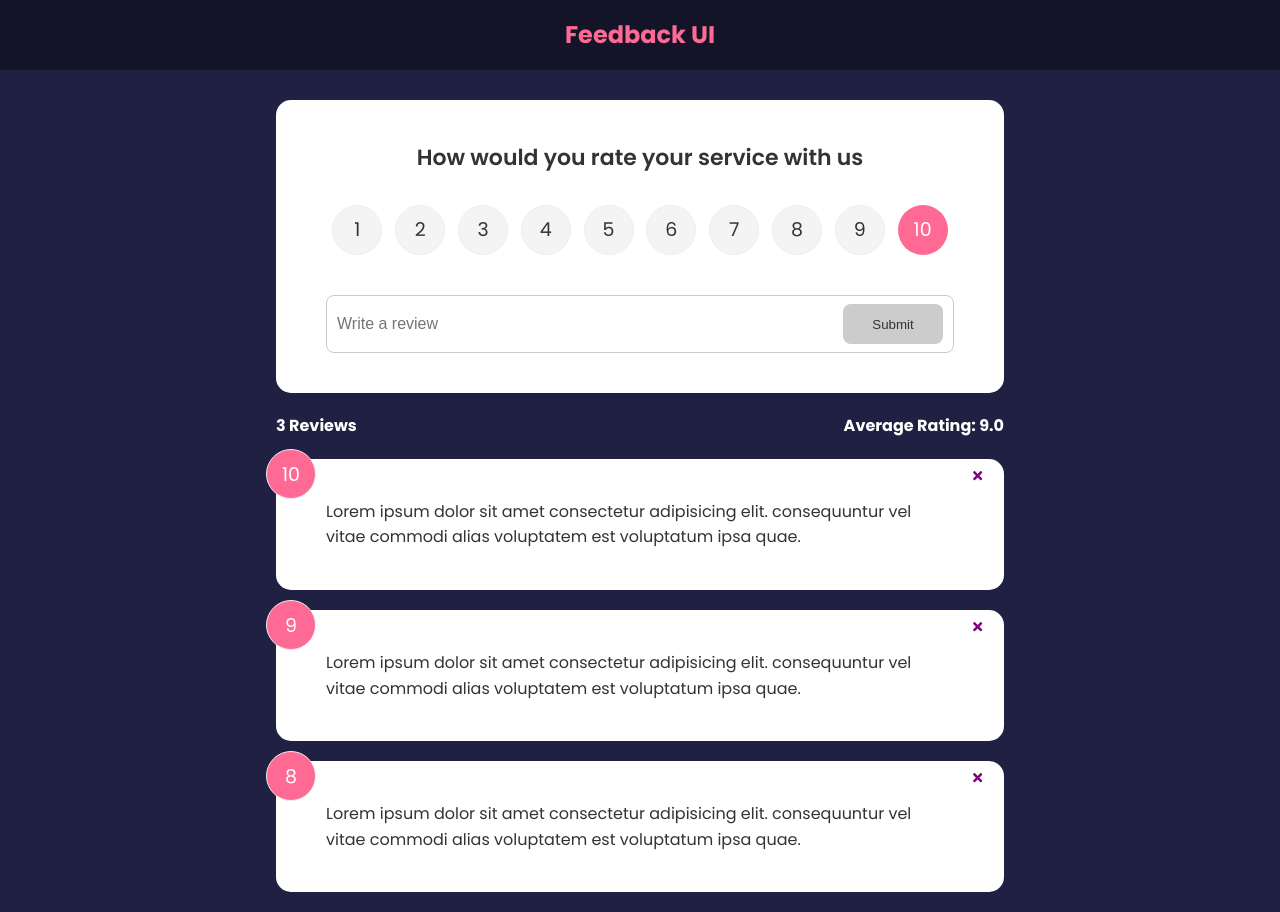
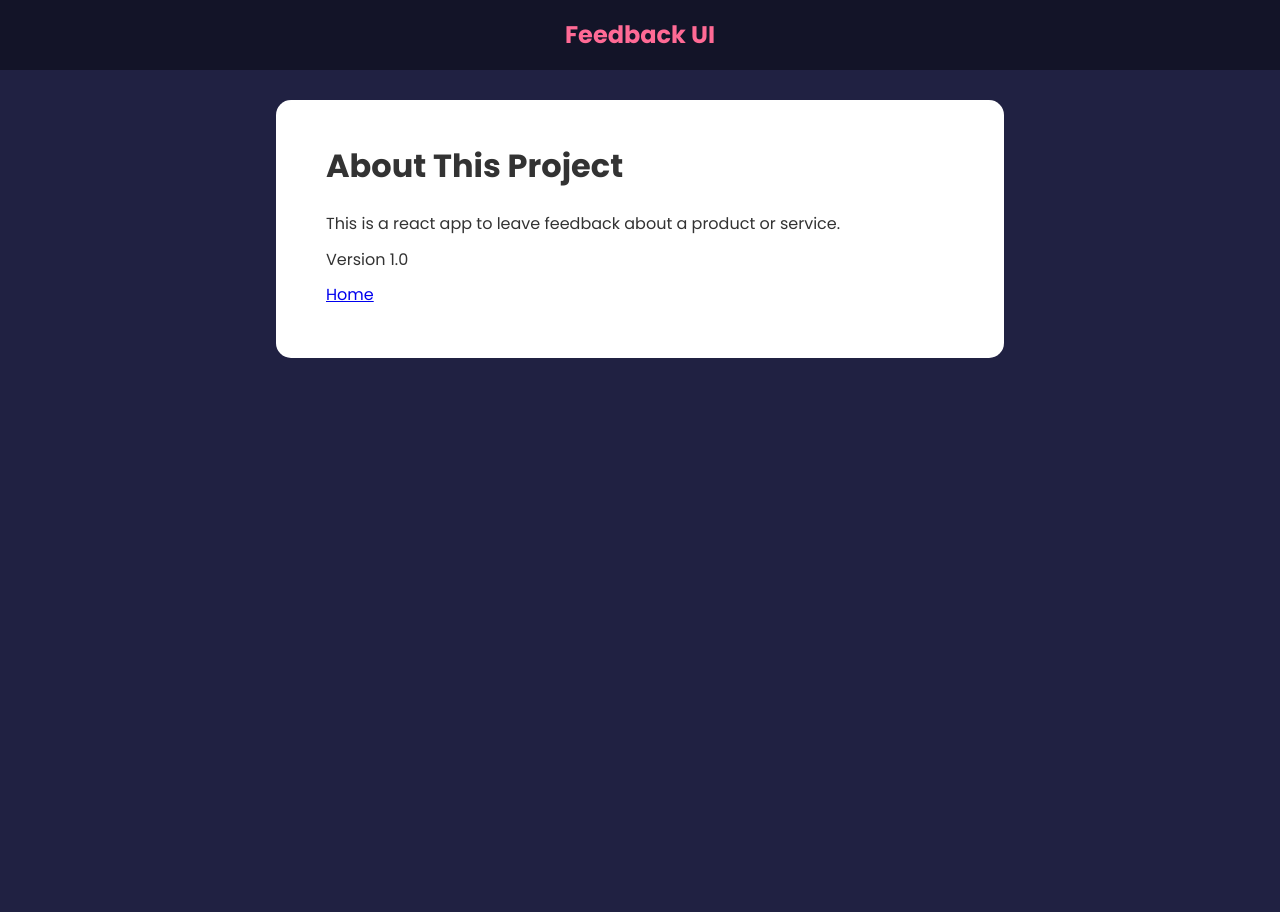
Before and after one commit to alkins22/feedback-app, a React (Create React App) app: page /about in a window 1280 px wide. After the commit the page ends 800 px from the top, so only its background shows below. Built offline with nearby package versions, Linux system fonts and the light colour scheme.

Commit message:
Section 5

```diff
--- a/package.json
+++ b/package.json
@@ -10,6 +10,7 @@
     "react": "^18.2.0",
     "react-dom": "^18.2.0",
     "react-icons": "^4.7.1",
+    "react-router-dom": "^6.5.0",
     "react-scripts": "5.0.1",
     "uuid": "^8.3.2",
     "web-vitals": "^2.1.4"
--- a/src/App.js
+++ b/src/App.js
@@ -1,10 +1,14 @@
 import { v4 as uuidv4 } from "uuid";
 import { useState } from "react";
+import { BrowserRouter as Router, Route, Routes } from "react-router-dom";
+
 import Header from "./components/Header";
 import FeedbackList from "./components/FeedbackList";
 import FeedbackData from "./data/FeedbackData";
 import FeedbackStats from "./components/FeedbackStats";
 import FeedbackForm from "./components/FeedbackForm";
+import AboutPage from "./pages/AboutPage";
+import AboutIconLink from "./components/AboutIconLink";
 
 function App() {
   const [feedback, setFeedback] = useState(FeedbackData);
@@ -21,14 +25,30 @@
   };
 
   return (
-    <>
+    <Router>
       <Header />
       <div className="container">
-        <FeedbackForm handleAdd={addFeedback} />
-        <FeedbackStats feedback={feedback}></FeedbackStats>
-        <FeedbackList feedback={feedback} handleDelete={deleteFeedback} />
+        <Routes>
+          <Route
+            exact
+            path="/"
+            element={
+              <>
+                <FeedbackForm handleAdd={addFeedback} />
+                <FeedbackStats feedback={feedback}></FeedbackStats>
+                <FeedbackList
+                  feedback={feedback}
+                  handleDelete={deleteFeedback}
+                />
+                <AboutIconLink />
+              </>
+            }
+          ></Route>
+
+          <Route path="/about" element={<AboutPage />} />
+        </Routes>
       </div>
-    </>
+    </Router>
   );
 }
 
--- /dev/null
+++ b/src/components/AboutIconLink.jsx
@@ -0,0 +1,14 @@
+import { FaQuestion } from "react-icons/fa";
+import { Link } from "react-router-dom";
+
+function AboutIconLink() {
+  return (
+    <div className="about-link">
+      <Link to="/about">
+        <FaQuestion size={30} />
+      </Link>
+    </div>
+  );
+}
+
+export default AboutIconLink;
--- a/src/components/Header.jsx
+++ b/src/components/Header.jsx
@@ -1,29 +1,29 @@
-import PropTypes from 'prop-types'
+import PropTypes from "prop-types";
+import { Link } from "react-router-dom";
 
 function Header({ text, bgColor, textColor }) {
-
-const headerStyles={
+  const headerStyles = {
     backgroundColor: bgColor,
-    color: textColor
-}
+    color: textColor,
+  };
 
   return (
     <header style={headerStyles}>
-        <div className="container">
-            <h2>{text}</h2>
-        </div>
+      <div className="container">
+        <h2>{text}</h2>
+      </div>
     </header>
-  )
+  );
 }
 
 Header.defaultProps = {
-    text: 'Feedback UI',
-    bgColor: 'rgba(0,0,0,0.4)',
-    textColor: '#ff6a95'
-}
+  text: "Feedback UI",
+  bgColor: "rgba(0,0,0,0.4)",
+  textColor: "#ff6a95",
+};
 
 Header.propTypes = {
-    text: PropTypes.string
-}
+  text: PropTypes.string,
+};
 
-export default Header
+export default Header;
--- /dev/null
+++ b/src/pages/AboutPage.jsx
@@ -0,0 +1,20 @@
+import Card from "../components/shared/Card";
+import { Link } from "react-router-dom";
+
+function AboutPage() {
+  return (
+    <Card>
+      <div className="about">
+        <h1>About This Project</h1>
+        <p>This is a react app to leave feedback about a product or service.</p>
+        <p>Version 1.0</p>
+
+        <p>
+          <Link to="/">Home</Link>
+        </p>
+      </div>
+    </Card>
+  );
+}
+
+export default AboutPage;
```
Also changed, not shown: 1 other file (tests, documents, lock files or other folders).
